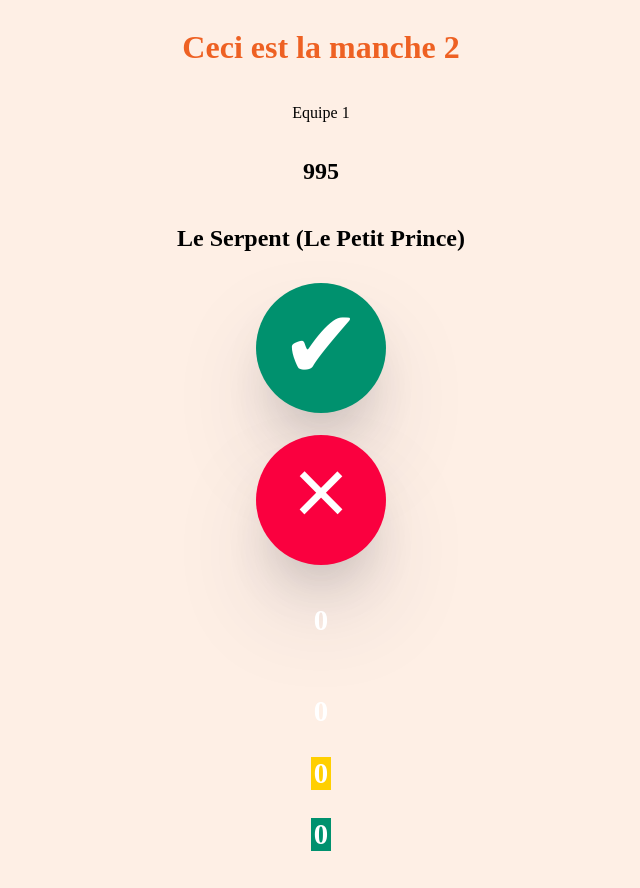
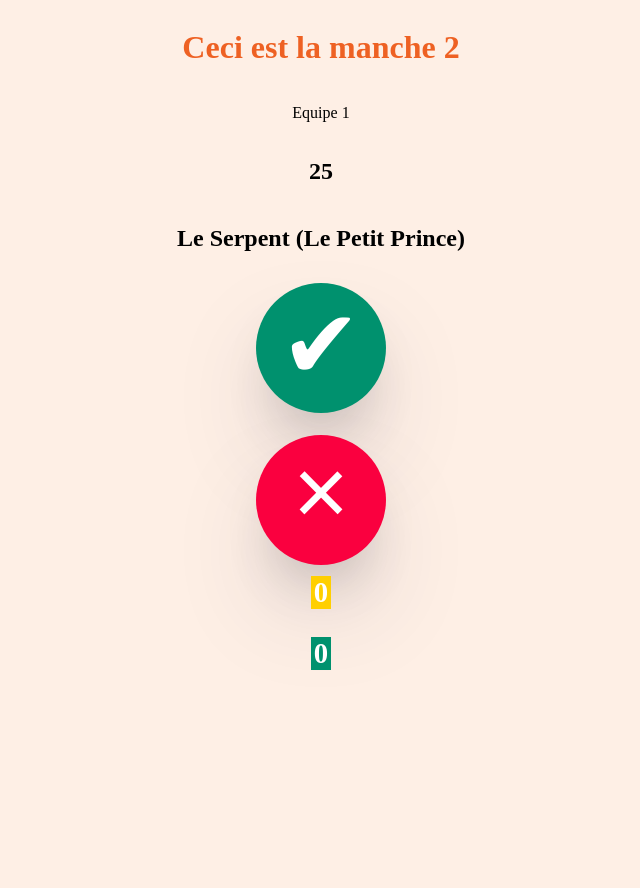
Before and after one commit to LeoGlt/la-duree-est-ecoulee, a Vue app: page /manche-2 in a window 1280 px wide. Shown: the whole page, without its empty margins (319-959 px from the left). After the commit the page ends 800 px from the top, so only its background shows below. Built offline with nearby package versions, Linux system fonts and the light colour scheme.

Commit message:
merge conflicts

```diff
--- a/src/components/Round.vue
+++ b/src/components/Round.vue
@@ -28,13 +28,13 @@
     return array;
 }
 
-const cards = shuffle(characters).splice(0, 5)
+const cards = shuffle(characters).splice(0, 40)
 
 const cardsFound = {
     1: [],
     2: [],
 };
-const initialTime = 1000;
+const initialTime = 30;
 const clockIsRunning = ref(true)
 const currentCard = ref(cards[0])
 
@@ -85,16 +85,6 @@
         <button class="next-card action success" @click="nextCard(true)">✔</button>
         <div v-if= "props.roundNumber > 1">
             <button class="next-card action failure" @click="nextCard(false)">×</button>
-        </div>
-        <div class="scores">
-            <div class="score">
-                <p>{{ cardsFound[1].length }}</p>
-                <div :style="{ 'height': (10 * cardsFound[1].length) + 'px', 'background-color': 'blue' }"></div>
-            </div>
-            <div class="score">
-                <p>{{ cardsFound[2].length }}</p>
-                <div :style="{ 'height': (10 * cardsFound[2].length) + 'px', 'background-color': 'pink' }"></div>
-            </div>
         </div>
         <div class="scores">
             <p class="score-1" :style="{ 'width': (20 + 10 * cardsFound[1].length) + 'px' }">
```
